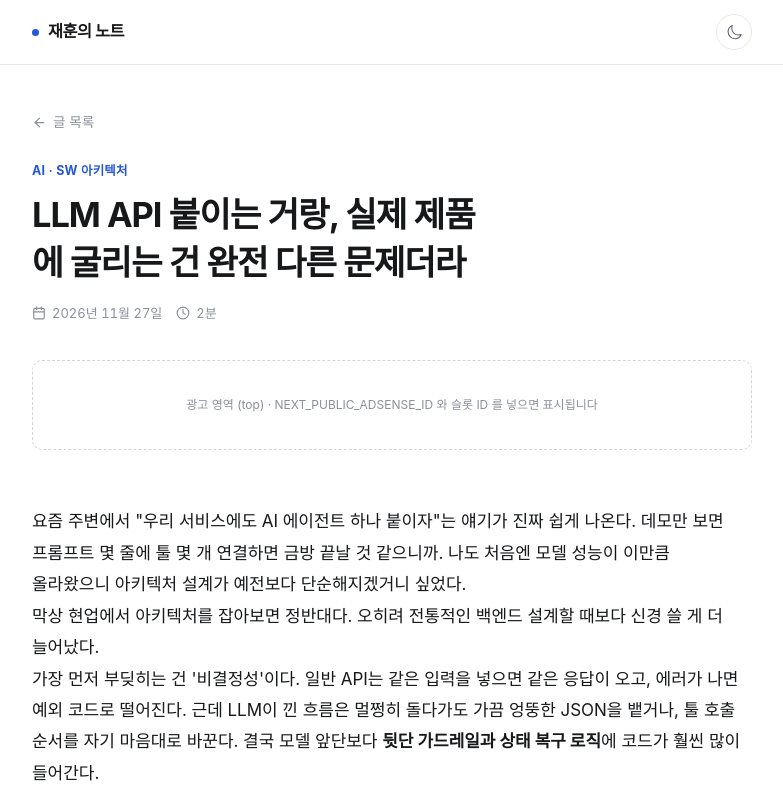
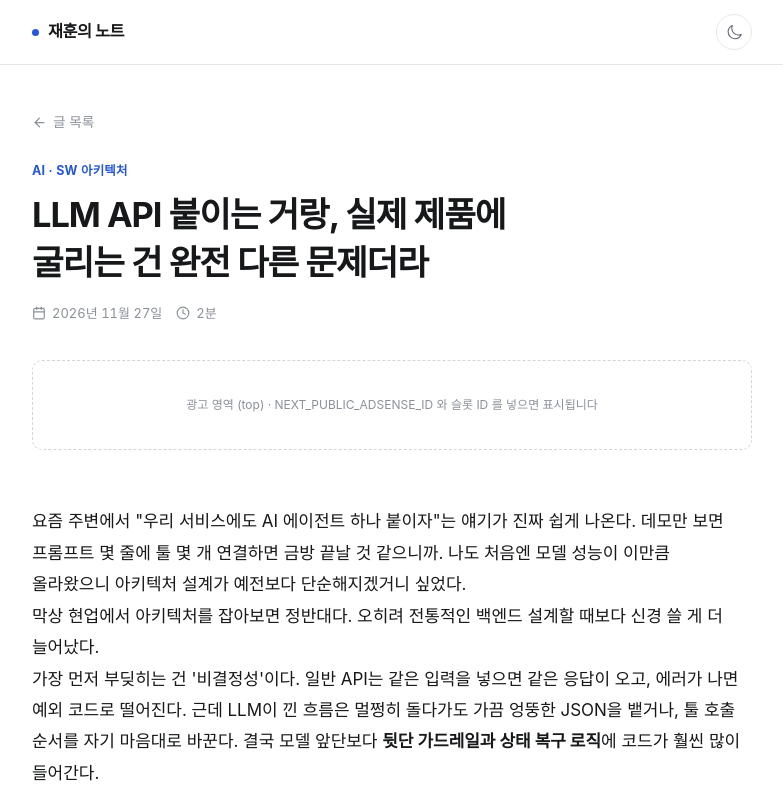
Before and after one commit to chris-jaehoon/My-Record, a Next.js app: page /My-Record/posts/llm-api-vs-product/ in a window 1280 px wide. Shown: the top 793 px of the page, without its empty margins (248-1031 px from the left). Built offline with nearby package versions, Linux system fonts and the light colour scheme; no server answers.

Commit message:
문단 간격·한글 줄바꿈 수정, gh-pages 배포 스크립트 추가

```diff
--- a/app/globals.css
+++ b/app/globals.css
@@ -78,6 +78,8 @@ body {
   -webkit-font-smoothing: antialiased;
   -moz-osx-font-smoothing: grayscale;
   text-rendering: optimizeLegibility;
+  word-break: keep-all;
+  overflow-wrap: break-word;
 }
 
 ::selection {
@@ -340,8 +342,8 @@ img {
   margin-top: 1.2em;
 }
 
-.prose p {
-  margin: 0;
+.prose :where(p, ul, ol, blockquote, pre, h2, h3, hr) {
+  margin-block: 0;
 }
 
 .prose h2 {
--- a/package.json
+++ b/package.json
@@ -5,7 +5,8 @@
   "scripts": {
     "dev": "next dev",
     "build": "next build",
-    "start": "npx --yes serve@14 out -l 3000"
+    "start": "npx --yes serve@14 out -l 3000",
+    "deploy": "bash scripts/deploy.sh"
   },
   "dependencies": {
     "gray-matter": "^4.0.3",
```
Also changed, not shown: 2 other files (tests, documents, lock files or other folders).
